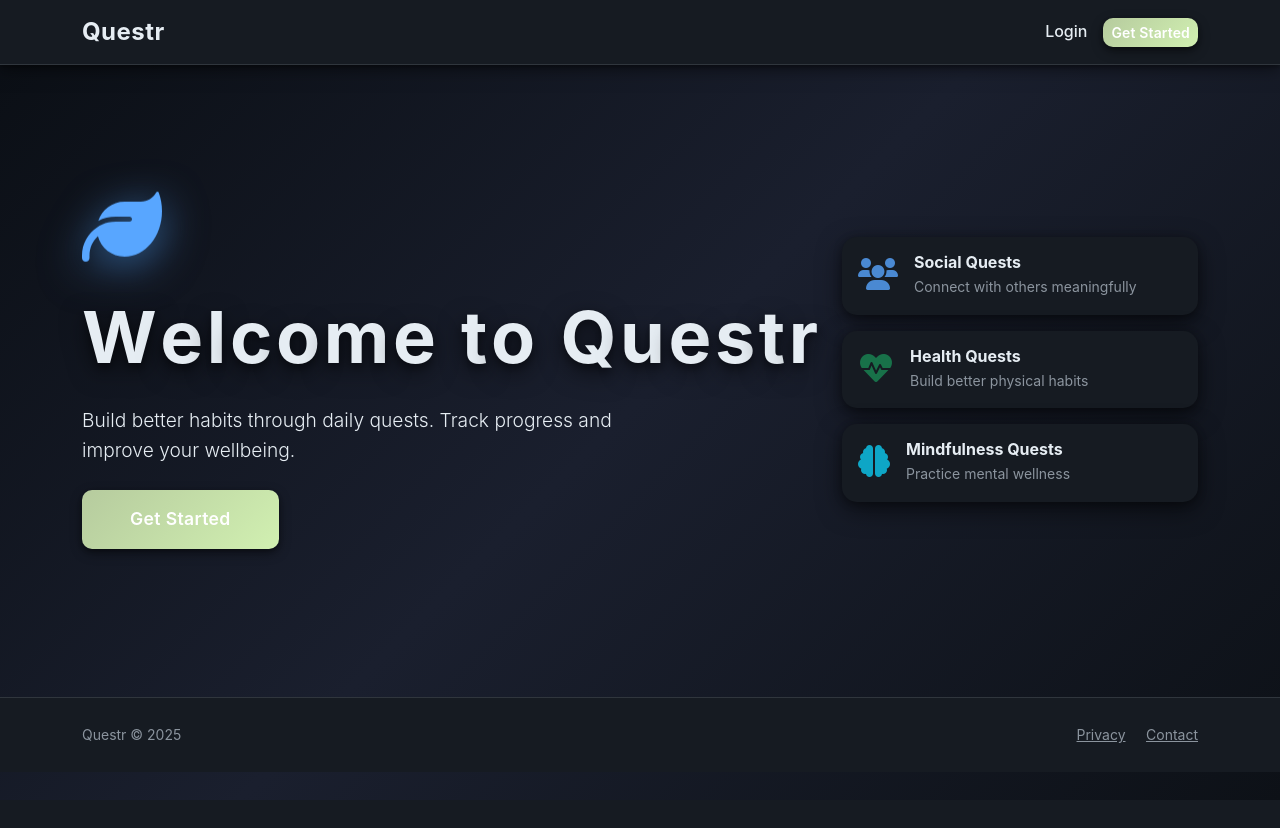
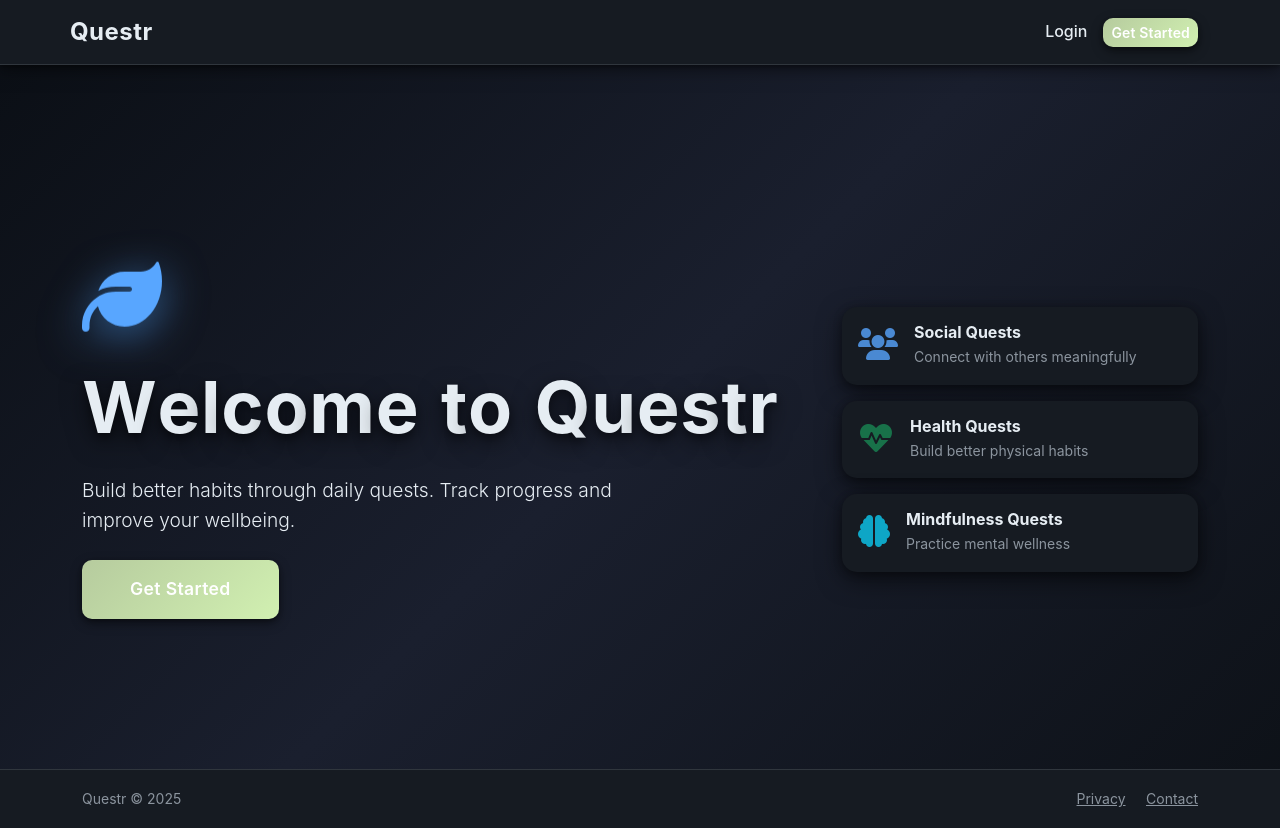
Before and after one commit to pierceluu10/Questr, a Flask app: page / in a window 1280 px wide. Before the commit the page ends 743 px from the top, so only its background shows below. Run offline with Flask 3, Linux system fonts and the light colour scheme.

Commit message:
formatting

```diff
--- a/templates/base.html
+++ b/templates/base.html
@@ -43,6 +43,12 @@
             color: var(--text) !important;
             transition: background-color 0.3s ease, color 0.3s ease;
             min-height: 100vh;
+            display: flex;
+            flex-direction: column;
+        }
+
+        main {
+            flex: 1;
         }
 
         .navbar {
@@ -254,7 +260,7 @@
     <!-- Navigation -->
     <nav class="navbar navbar-expand-lg">
         <div class="container">
-            <a class="navbar-brand fw-bold" href="{{ url_for('index') }}" style="font-size: 1.5rem; letter-spacing: 0.02em;">
+            <a class="navbar-brand fw-bold" href="{{ url_for('index') }}" style="font-size: 1.5rem; letter-spacing: 0.02em; margin-left: -12px;">
                 Questr
             </a>
 
@@ -323,7 +329,7 @@
     </main>
 
     <!-- Footer -->
-    <footer class="mt-5 py-4">
+    <footer class="mt-auto py-3">
         <div class="container">
             <div class="row align-items-center">
                 <div class="col-md-6 text-center text-md-start mb-2 mb-md-0">
--- a/templates/index.html
+++ b/templates/index.html
@@ -3,7 +3,7 @@
 {% block title %}Questr - Daily Quests for Personal Growth{% endblock %}
 
 {% block content %}
-<div class="row align-items-center" style="min-height: 70vh; padding: 40px 0;">
+<div class="row align-items-center" style="min-height: 85vh; padding: 40px 0 20px 0;">
     <div class="col-lg-7">
         <div class="hero-section">
             <!-- Blue Leaf Icon -->
@@ -13,7 +13,7 @@
                 </svg>
             </div>
 
-            <h1 class="display-1 fw-bold mb-4 animate-title" style="font-size: clamp(3rem, 8vw, 4.5rem); letter-spacing: 0.05em; white-space: nowrap; text-shadow: 0 8px 24px rgba(0, 0, 0, 0.6), 0 4px 8px rgba(0, 0, 0, 0.4);">
+            <h1 class="display-1 fw-bold mb-4 animate-title" style="font-size: clamp(3rem, 8vw, 4.5rem); letter-spacing: 0.01em; white-space: nowrap; text-shadow: 0 8px 24px rgba(0, 0, 0, 0.6), 0 4px 8px rgba(0, 0, 0, 0.4);">
                 Welcome to Questr
             </h1>
             <p class="lead mb-4" style="font-size: 1.2rem; max-width: 550px;">
```
